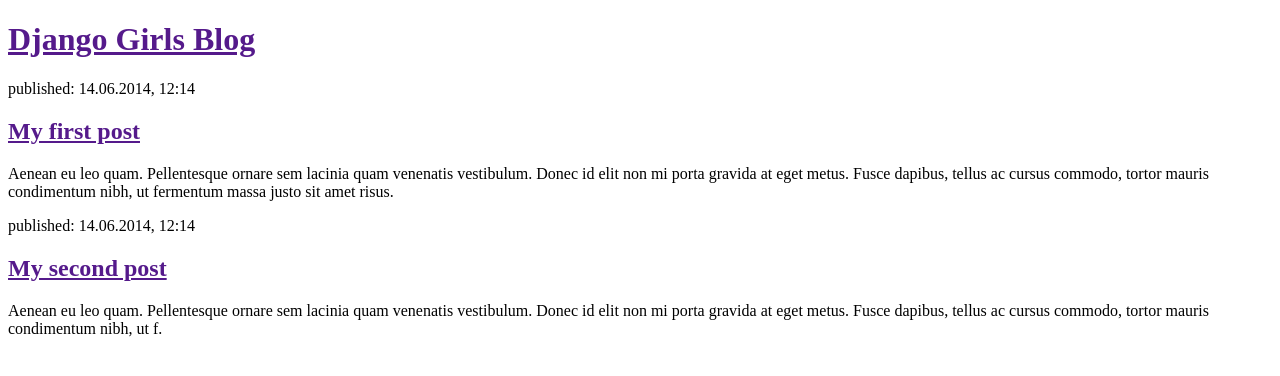
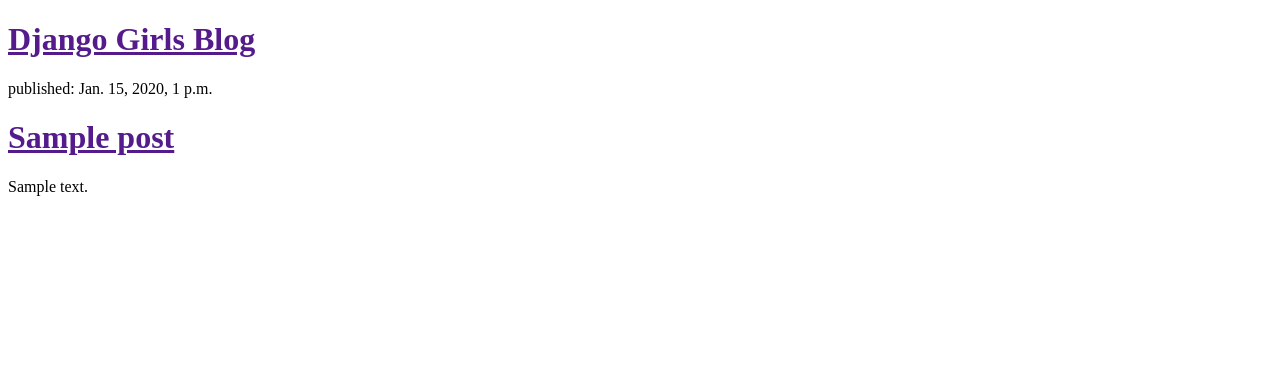
Before and after one commit to Lemmah/my-first-blog, a Django app: template blog/templates/blog/post_list.html in a window 1280 px wide. Shown: the top 376 px of the page. Run offline with Django 3.2, Linux system fonts and the light colour scheme; the template is opened without the code that fills it: values that come from a table or form of the project are taken from there, others are empty; tables that the repository leaves empty hold one stand-in row (values such as "Sample post").

Commit message:
Explored python jinja and querysets.

```diff
--- a/blog/templates/blog/post_list.html
+++ b/blog/templates/blog/post_list.html
@@ -9,15 +9,13 @@
         </div>
 
         <div>
-            <p>published: 14.06.2014, 12:14</p>
-            <h2><a href="">My first post</a></h2>
-            <p>Aenean eu leo quam. Pellentesque ornare sem lacinia quam venenatis vestibulum. Donec id elit non mi porta gravida at eget metus. Fusce dapibus, tellus ac cursus commodo, tortor mauris condimentum nibh, ut fermentum massa justo sit amet risus.</p>
-        </div>
-
-        <div>
-            <p>published: 14.06.2014, 12:14</p>
-            <h2><a href="">My second post</a></h2>
-            <p>Aenean eu leo quam. Pellentesque ornare sem lacinia quam venenatis vestibulum. Donec id elit non mi porta gravida at eget metus. Fusce dapibus, tellus ac cursus commodo, tortor mauris condimentum nibh, ut f.</p>
+            {% for post in posts %}
+            <div>
+                <p>published: {{post.published_date}}</p>
+                <h1><a href="">{{post.title}}</a></h1>
+                <p>{{post.text|linebreaksbr}}</p>
+            </div>
+            {% endfor %}
         </div>
     </body>
 </html>
--- a/blog/views.py
+++ b/blog/views.py
@@ -1,4 +1,7 @@
 from django.shortcuts import render
+from .models import Post
+from django.utils import timezone
 
 def post_list(request):
-    return render(request, 'blog/post_list.html', {})
+    posts = Post.objects.filter(published_date__lte=timezone.now()).order_by("published_date")
+    return render(request, 'blog/post_list.html', {"posts": posts})
```
